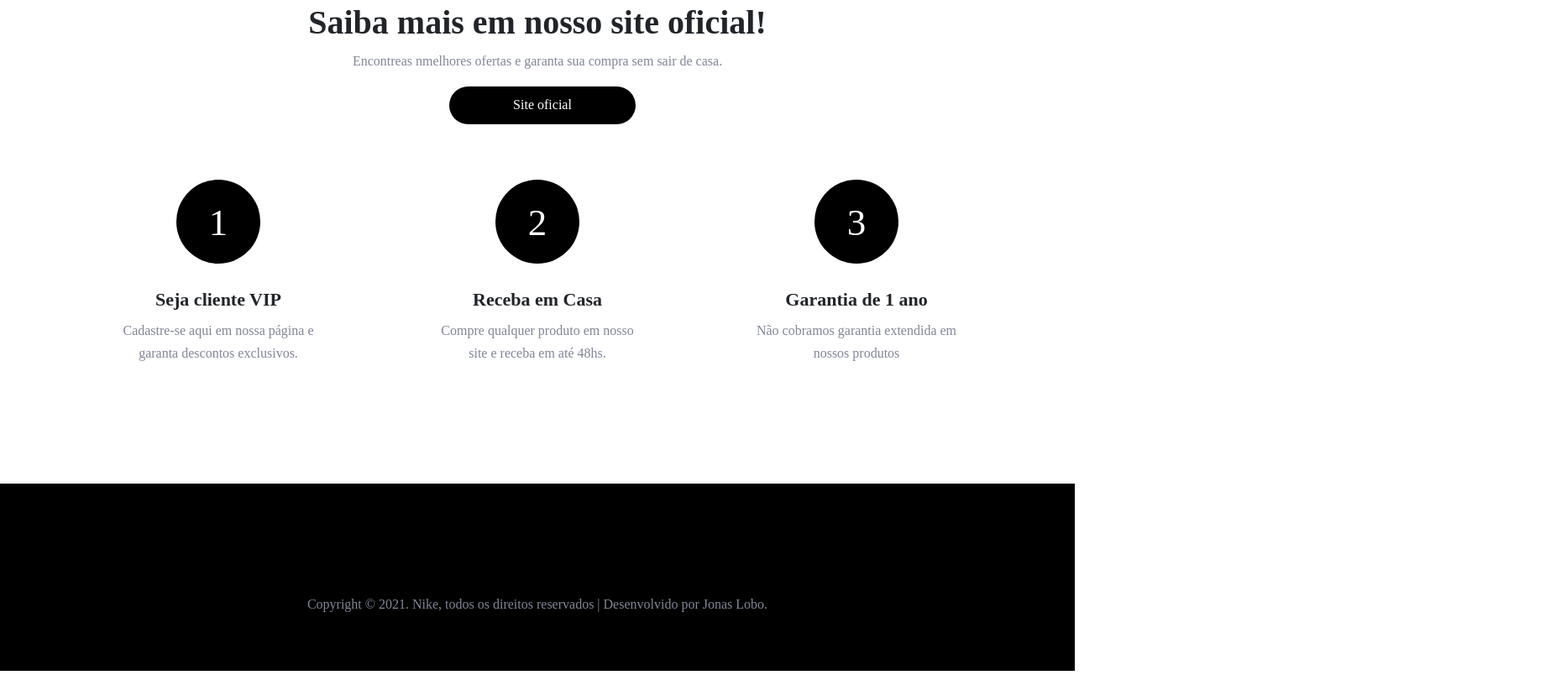
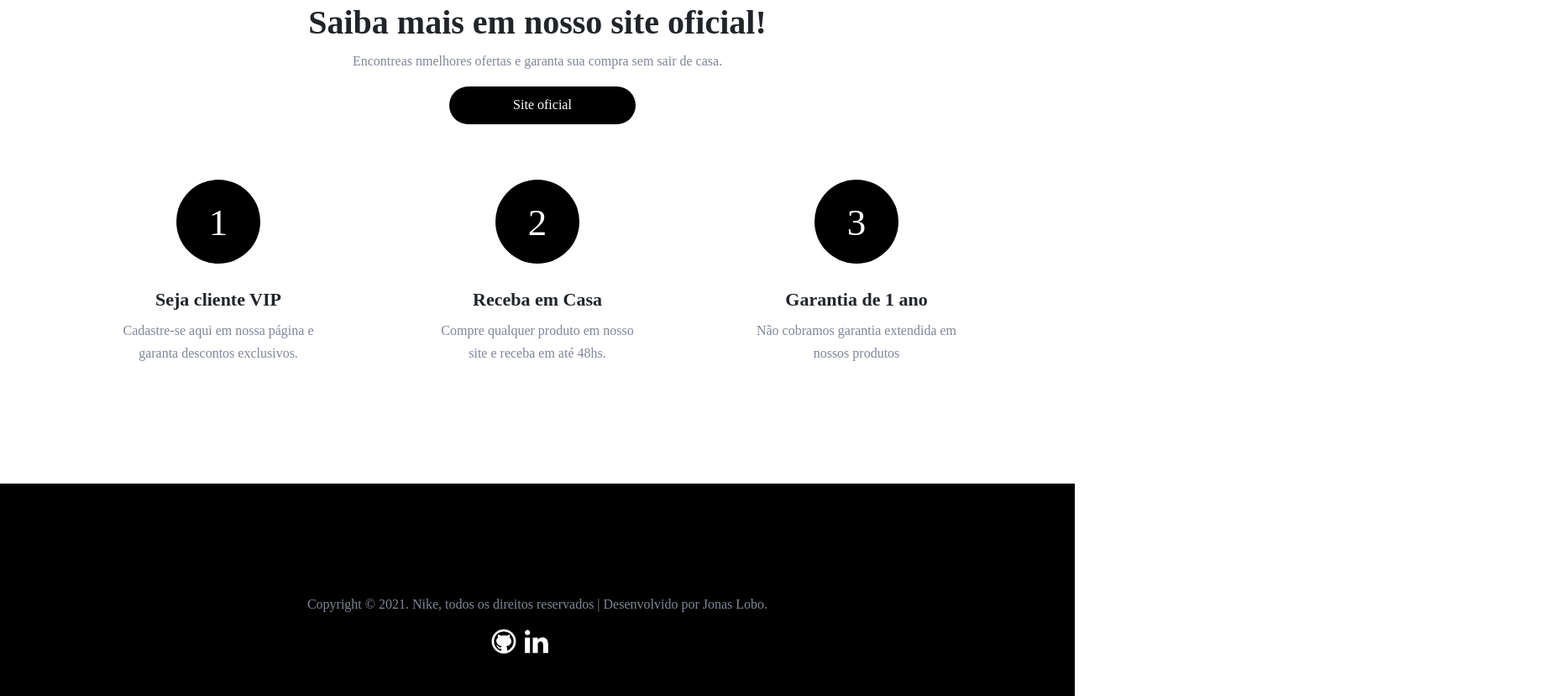
Before and after one commit to devlobao84/desafio-hiring-coder, a plain HTML site: page Index.html in a window 1280 px wide. Shown: the part 1783-2612 px from the top of the page at 84% size, 1865 px wide, since content can reach past the window. Before the commit the page ends 2582 px from the top, so only its background shows below. Drawn offline with nearby package versions, Linux system fonts and the light colour scheme.

Commit message:
icons social media

```diff
--- a/Index.html
+++ b/Index.html
@@ -165,6 +165,10 @@
                     <div class="copyright">
                         <p>Copyright © 2021. Nike, todos os direitos reservados | Desenvolvido por Jonas Lobo.</p>
                     </div>
+                    <div class="social-media">
+                        <a href="https://github.com/devlobao84"><img src="/images/icon-github.svg" class="icon-github" alt="github"></a>
+                        <a href="https://www.linkedin.com/in/jonaslobo/"><img src="/images/icon-linkedin.svg"
+                                class="icon-linkedin" alt="linkedin"></a>
                 </div>
             </div>
         </div>
--- a/land-css/style.css
+++ b/land-css/style.css
@@ -426,11 +426,6 @@ header {
   margin-top: 2%;
   z-index: -10;
 }
-.enviar {
-  background-color: black;
-  color: white;
-  border-radius: 25px;
-}
 
 .enviar {
   display: block;
@@ -444,6 +439,7 @@ header {
   border: none;
   border-radius: 25px;
   text-decoration: none;
+  cursor: pointer;
 }
 
 .enviar:hover {
@@ -491,3 +487,23 @@ footer {
   padding: 60px 0 50px;
   background: #000000;
 }
+
+.social-media {
+  display: flex;
+  width: 100vw;
+  margin-left: 45%;
+
+}
+
+.icon-github {
+  width: 30px;
+  height: 30px;
+
+}
+
+.icon-linkedin {
+  width: 30px;
+  height: 30px;
+  margin-left: 30%;
+
+}
```
Also changed, not shown: images/icon-face.svg (added), images/icon-github.svg (added), images/icon-instagram.svg (added), images/icon-linkedin.svg (added).
